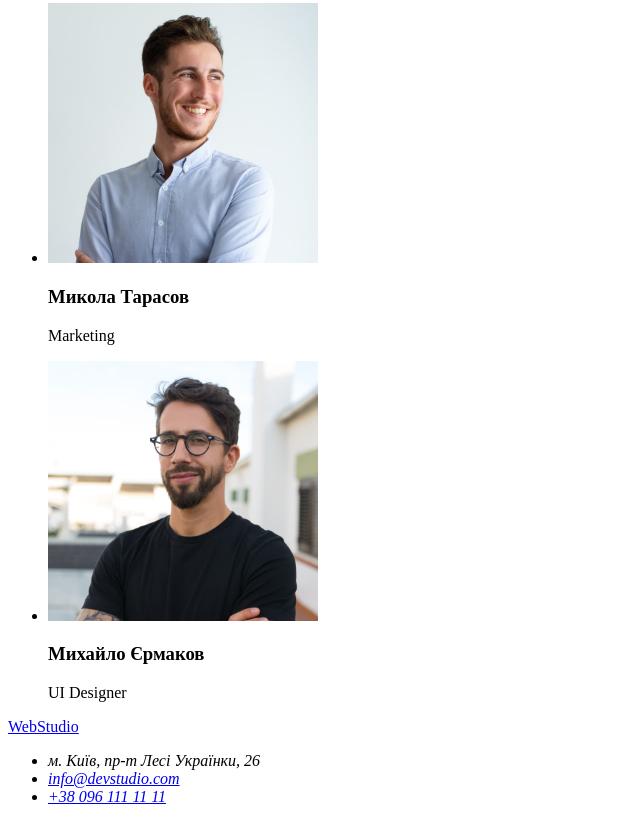
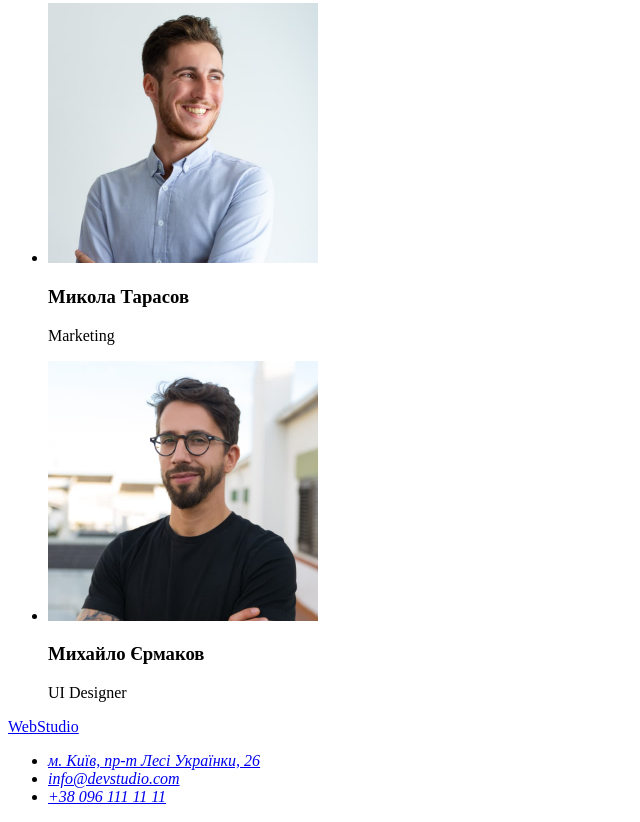
Before and after one commit to Lesiuta/goit-markup-hw-02, a plain HTML site: page index.html in a window 1280 px wide. Shown: the part 2360-3182 px from the top of the page, without its empty margins (0-640 px from the left). Drawn offline with Linux system fonts and the light colour scheme.

Commit message:
Update index.html

```diff
--- a/index.html
+++ b/index.html
@@ -4,7 +4,7 @@
     <meta charset="UTF-8">
     <meta http-equiv="X-UA-Compatible" content="IE=edge">
     <meta name="viewport" content="width=device-width, initial-scale=1.0">
-    <title>Document</title>
+    <title>Студія</title>
 </head>
 <body>
   <header>
@@ -77,7 +77,7 @@
     <a href="/index.html"> WebStudio</a>
     <address>
         <ul>
-    <li>м. Київ, пр-т Лесі Українки, 26</li>
+    <li><a href="https://www.google.com/maps">м. Київ, пр-т Лесі Українки, 26</a></li>
     <li><a href="mailto:info@devstudio.com">info@devstudio.com</a></li>
     <li><a href="tel.+380961111111">+38 096 111 11 11</a></li>
         </ul>
```
